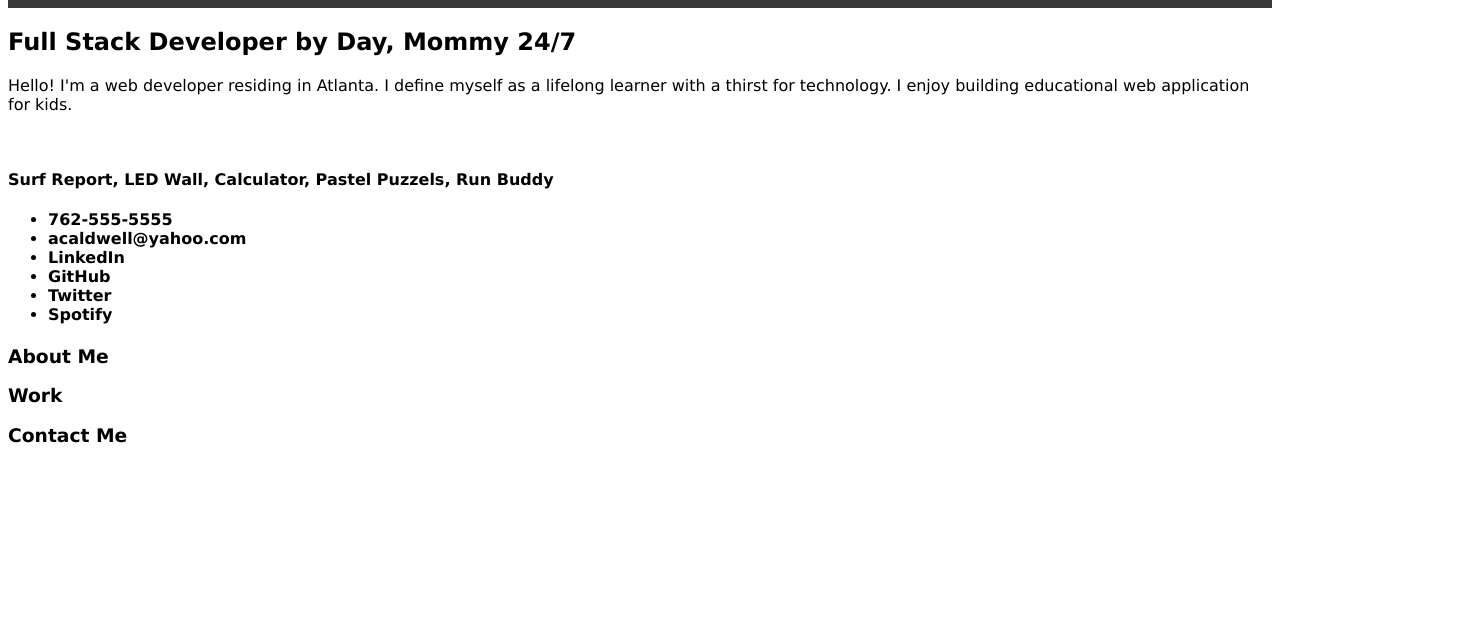
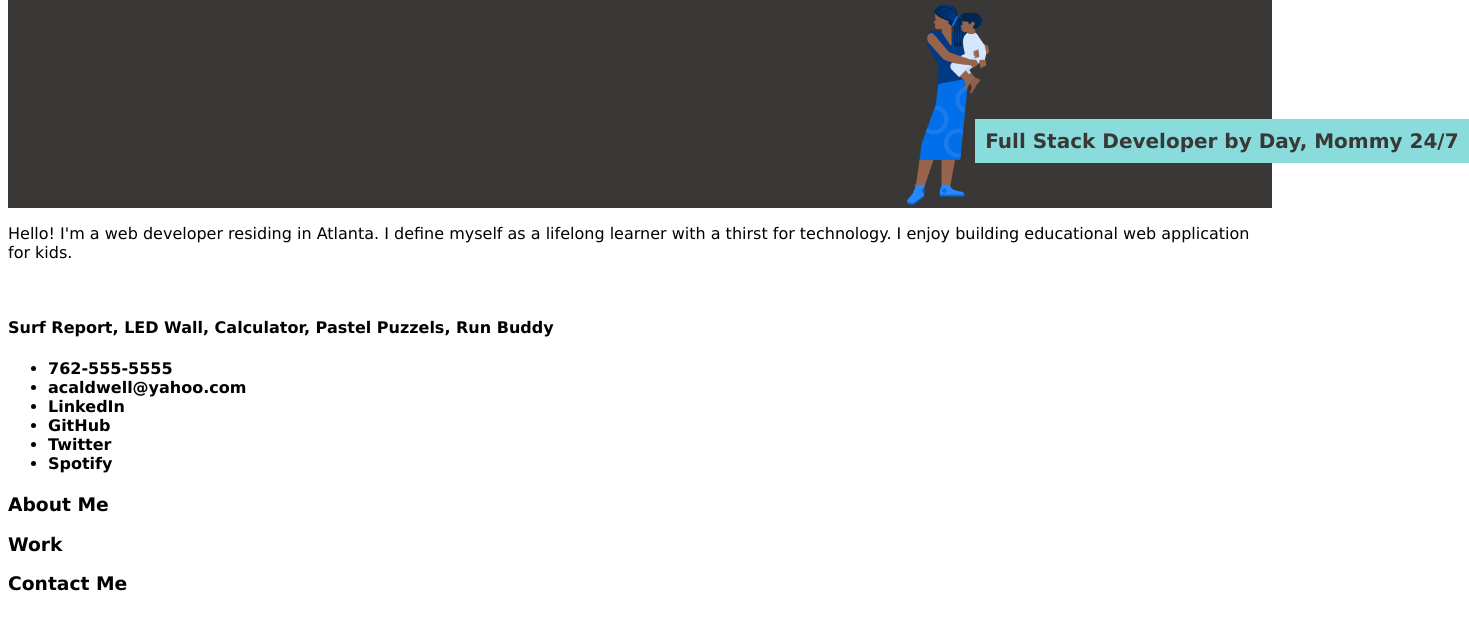
Before and after one commit to Awell05/ACwell-Portfolio, a plain HTML site: page index.html in a window 1280 px wide. Shown: the part 71-700 px from the top of the page, 1469 px wide, since content can reach past the window. Drawn offline with Linux system fonts and the light colour scheme.

Commit message:
added avatar & subtitle

```diff
--- a/Assets/css/style.css
+++ b/Assets/css/style.css
@@ -48,3 +48,35 @@ nav li {
 nav a {
     color: rgb(138, 220, 220);
 }
+
+#sectionavatar{
+   box-sizing: content-box;
+   background-color: rgb(58, 55, 55);
+   width:100%;
+   height: 200px;
+
+
+}
+
+#Avatar{
+height: 200px;
+background-color: rgb(58, 55, 55);
+position:relative;
+left: 899px;
+bottom: 3px;
+}
+
+section h2{
+    background-color: rgb(138, 220, 220);
+    font-size: 20px;
+    color: rgb(58, 55, 55);
+    display:inline;
+    position: relative;
+    left: 880px;
+    bottom: 60px;
+    width: 15%;
+    height: 80px;
+    padding: 10px;
+
+}
+/* image credit Illustration by Illustration by <a href="https://icons8.com/illustrations/author/zD2oqC8lLBBA">Icons 8</a> from <a href="https://icons8.com/illustrations">Ouch!</a> */
--- a/index.html
+++ b/index.html
@@ -30,10 +30,12 @@
                 </ul>
             </nav>
         </header>
+        <!-- This is the Subtitle-needs to be position left under nav -->
+        <section id="sectionavatar">
+            <image id="Avatar" src="./Assets/urban-african-mom-with-baby.png" alt="picture of african mom with baby">
+                <h2>Full Stack Developer by Day, Mommy 24/7</h2>
         <main>
-            <!-- This is the Subtitle-needs to be position left under nav -->
-            <section>
-                <h2>Full Stack Developer by Day, Mommy 24/7</h2>
+
             </section>
             <!-- This should be sidebar/aside -->
             <section>
@@ -67,6 +69,7 @@
             </section>
          </main>
          <!-- Sidebar -->
+         <!-- need to block element for display -->
          <aside>
             <h3>About Me</h3>
         </aside>
```
Also changed, not shown: Assets/clip-408.png (added), Assets/lounge-computer-chair-without-armrests.png (added), Assets/lounge-desktop-in-the-office.png (added), Assets/urban-african-mom-with-baby.png (added).
